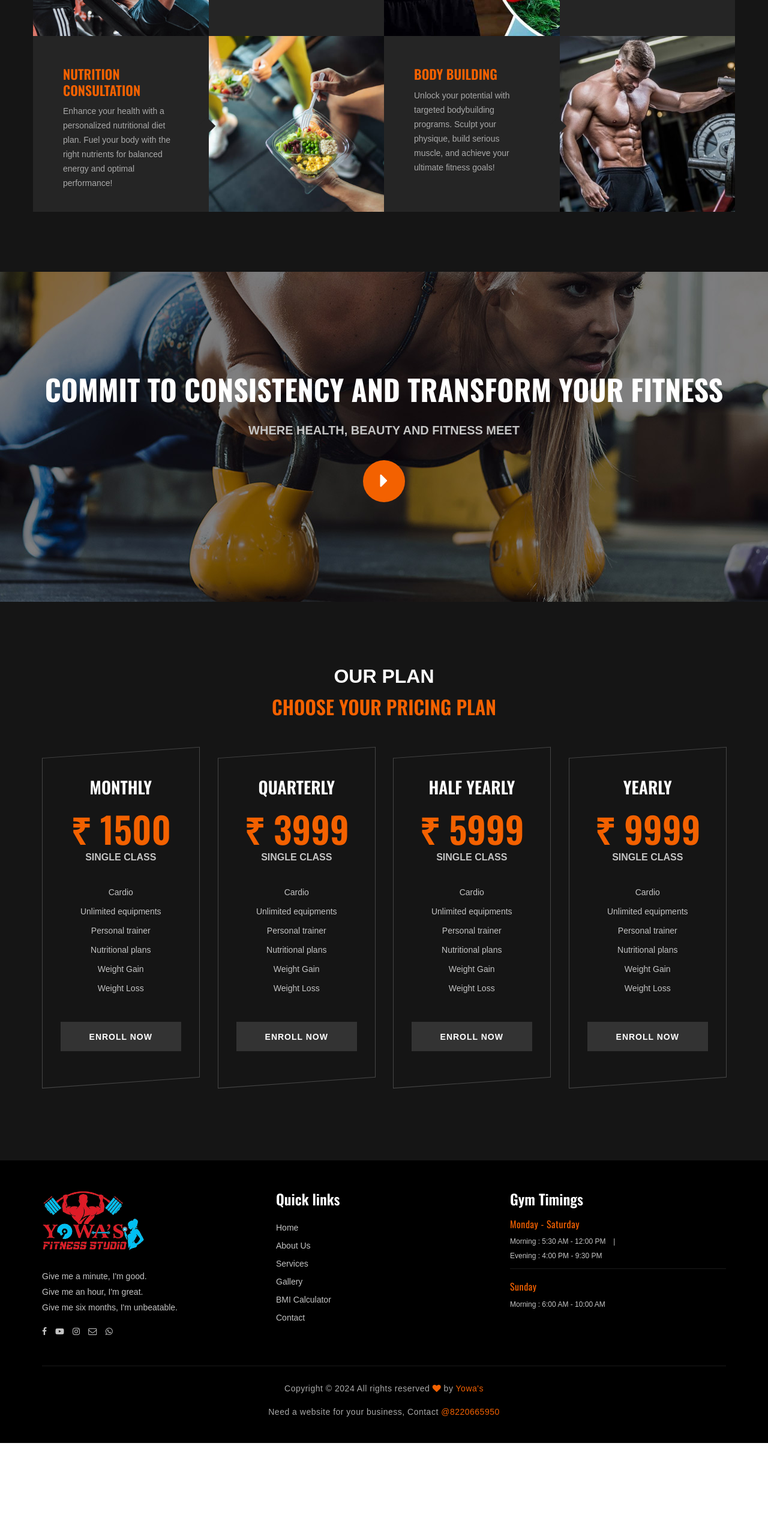
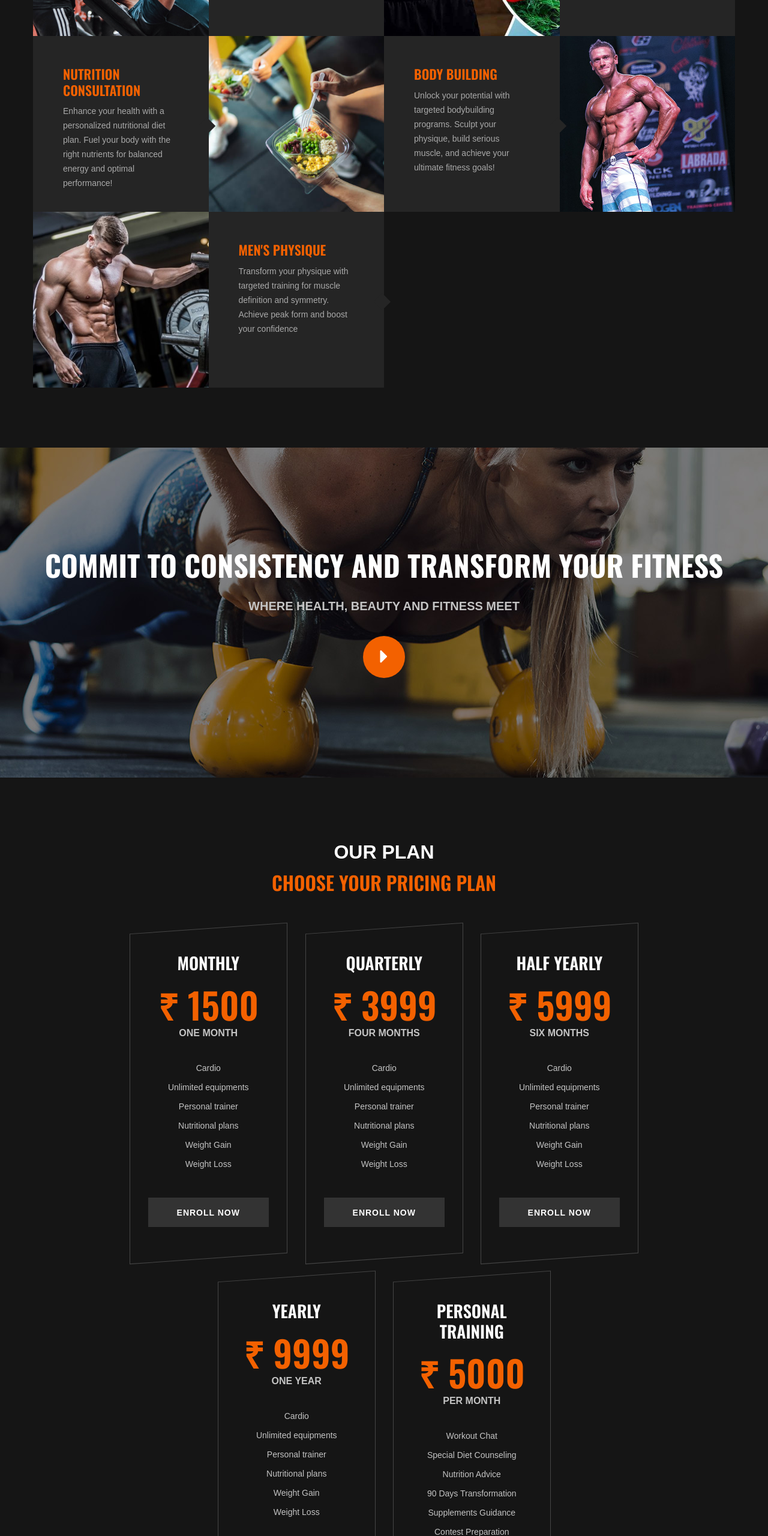
Before and after one commit to abineshr6423/Yowasgym, a plain HTML site: page services.html in a window 1280 px wide. Shown: the part 1603-4163 px from the top of the page at 60% size. Before the commit the page ends 4008 px from the top, so only its background shows below. Drawn offline with nearby package versions, Linux system fonts and the light colour scheme; a web font is replaced by a local one.

Commit message:
ui changes

```diff
--- a/services.html
+++ b/services.html
@@ -3,7 +3,7 @@
   <head>
     <meta charset="UTF-8" />
     <meta name="description" content="Discover Yowa's Fitness, Chennai's leading unisex fitness studio offering cutting-edge gym facilities, expert personal trainers, and diverse workout programs. Whether you're into weight training, cardio, yoga, or group fitness classes, our state-of-the-art gym caters to all fitness levels. Join Yowa's Fitness today and take the first step towards a healthier lifestyle in Chennai!" />
-    <meta name="keywords" content="Yowa's Fitness, unisex fitness studio, gym in Chennai, personal training Chennai, Chennai gym, fitness classes Chennai, weight training, cardio workouts, best gym Chennai, fitness studio Chennai, health and fitness, workout programs, personal trainers, Chennai fitness, gym membership, unisex gym Chennai, gym for men and women, fitness studio Chennai, Yowa's Fitness Chennai, bodybuilding, strength training" />
+    <meta name="keywords" content="Yowa's Fitness, unisex fitness studio, gym in Chennai, personal training Chennai, fitness classes Chennai, best gym Chennai, gym in nerkundram-koyambedu, gym in kolapakkam - porur, health and fitness, workout programs, personal trainers, Chennai fitness, gym near me, gym for men and women" />
     <meta name="viewport" content="width=device-width, initial-scale=1.0" />
     <meta http-equiv="X-UA-Compatible" content="ie=edge" />
     <title>Yowa's Fitness | Unisex Fitness Studio in Chennai | Gym & Personal Training</title>
@@ -40,7 +40,7 @@
   </head>
 
   <body>
-    <a href="https://wa.me/919790896805" target="_blank" id="whatsapp-icon">
+    <a href="https://wa.me/918939697230" target="_blank" id="whatsapp-icon">
       <i class="fa fa-whatsapp fa-2x"></i>
     </a>
     <!-- Page Preloder -->
@@ -87,7 +87,7 @@
           target="_blank"
           ><i class="fa fa-envelope-o"></i
         ></a>
-        <a href="https://wa.me/919790896805" target="_blank"
+        <a href="https://wa.me/918939697230" target="_blank"
           ><i class="fa fa-whatsapp"></i
         ></a>
       </div>
@@ -140,7 +140,7 @@
                   target="_blank"
                   ><i class="fa fa-envelope-o"></i
                 ></a>
-                <a href="https://wa.me/919790896805" target="_blank"
+                <a href="https://wa.me/918939697230" target="_blank"
                   ><i class="fa fa-whatsapp"></i
                 ></a>
               </div>
@@ -279,7 +279,7 @@
         <div class="row">
           <div class="col-lg-3 order-lg-8 col-md-6 p-0">
             <div class="ss-pic">
-              <img src="img/services/services-7.jpeg" alt="fitness services" />
+              <img src="img/services/services-7.jpg" alt="fitness services" />
             </div>
           </div>
           <div class="col-lg-3 order-lg-7 col-md-6 p-0">
@@ -304,6 +304,19 @@
                 Enhance your health with a personalized nutritional diet plan.
                 Fuel your body with the right nutrients for balanced energy and
                 optimal performance!
+              </p>
+            </div>
+          </div>
+          <div class="col-lg-3 order-lg-9 col-md-6 p-0">
+            <div class="ss-pic">
+              <img src="img/services/services-9.jpeg" alt="fitness services" />
+            </div>
+          </div>
+          <div class="col-lg-3 order-lg-10 col-md-6 p-0">
+            <div class="ss-text second-row">
+              <h4>MEN'S PHYSIQUE</h4>
+              <p>
+                Transform your physique with targeted training for muscle definition and symmetry. Achieve peak form and boost your confidence
               </p>
             </div>
           </div>
@@ -350,7 +363,7 @@
               <h3>MONTHLY</h3>
               <div class="pi-price">
                 <h2>₹ 1500</h2>
-                <span>SINGLE CLASS</span>
+                <span>ONE MONTH</span>
               </div>
               <ul>
                 <li>Cardio</li>
@@ -370,7 +383,7 @@
               <h3>QUARTERLY</h3>
               <div class="pi-price">
                 <h2>₹ 3999</h2>
-                <span>SINGLE CLASS</span>
+                <span>FOUR MONTHS</span>
               </div>
               <ul>
                 <li>Cardio</li>
@@ -390,7 +403,29 @@
               <h3>HALF YEARLY</h3>
               <div class="pi-price">
                 <h2>₹ 5999</h2>
-                <span>SINGLE CLASS</span>
+                <span>SIX MONTHS</span>
+              </div>
+              <ul>
+                <li>Cardio</li>
+                <li>Unlimited equipments</li>
+                <li>Personal trainer</li>
+                <li>Nutritional plans</li>
+                <li>Weight Gain</li>
+                <li>Weight Loss</li>
+              </ul>
+              <a href="contact.html" class="primary-btn pricing-btn"
+                >Enroll now</a
+              >
+            </div>
+          </div>
+        </div>
+      <div class="row justify-content-center">
+        <div class="col-lg-3 col-md-8">
+          <div class="ps-item">
+            <h3>YEARLY</h3>
+            <div class="pi-price">
+              <h2>₹ 9999</h2>
+              <span>ONE YEAR</span>
             </div>
             <ul>
               <li>Cardio</li>
@@ -407,18 +442,19 @@
         </div>
         <div class="col-lg-3 col-md-8">
           <div class="ps-item">
-              <h3>YEARLY</h3>
+            <h3>PERSONAL TRAINING</h3>
             <div class="pi-price">
-                <h2>₹ 9999</h2>
-                <span>SINGLE CLASS</span>
+              <h2>₹ 5000</h2>
+              <span>PER MONTH</span>
             </div>
             <ul>
-                <li>Cardio</li>
-                <li>Unlimited equipments</li>
-                <li>Personal trainer</li>
-                <li>Nutritional plans</li>
-                <li>Weight Gain</li>
-                <li>Weight Loss</li>
+              <li>Workout Chat</li>
+              <li>Special Diet Counseling</li>
+              <li>Nutrition Advice</li>
+              <li>90 Days Transformation</li>
+              <li>Supplements Guidance</li>
+              <li>Contest Preparation</li>
+              <li>Online Training</li>
             </ul>
             <a href="contact.html" class="primary-btn pricing-btn"
               >Enroll now</a
@@ -466,7 +502,7 @@
                   target="_blank"
                   ><i class="fa fa-envelope-o"></i
                 ></a>
-                <a href="https://wa.me/919790896805" target="_blank"
+                <a href="https://wa.me/918939697230" target="_blank"
                 ><i class="fa fa-whatsapp"></i
               ></a>
               </div>
```
Also changed, not shown: about-us.html (+5 -5 lines), bmi-calculator.html (+5 -5 lines), contact.html (+5 -5 lines), gallery.html (+5 -5 lines), index.html (+40 -17 lines), img/achievements/img20.jpg, img/achievements/img31.jpg (added), img/services/7411-classic-physique2 (1).jpg (added), img/services/services-7.jpg (added), img/services/services-9.jpeg (renamed from img/services/services-7.jpeg). Lines whose indentation alone changed are shown as unchanged.
